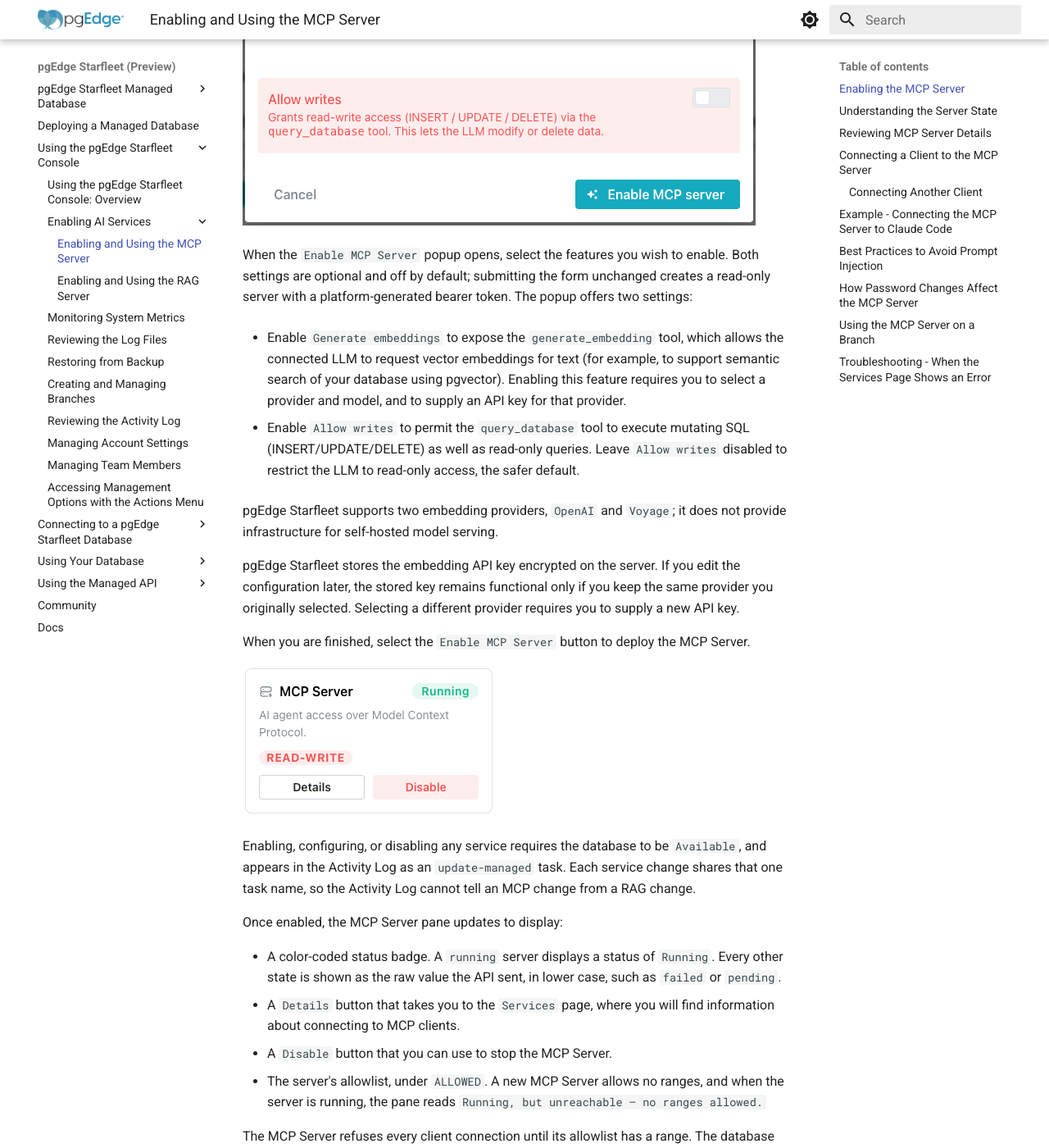
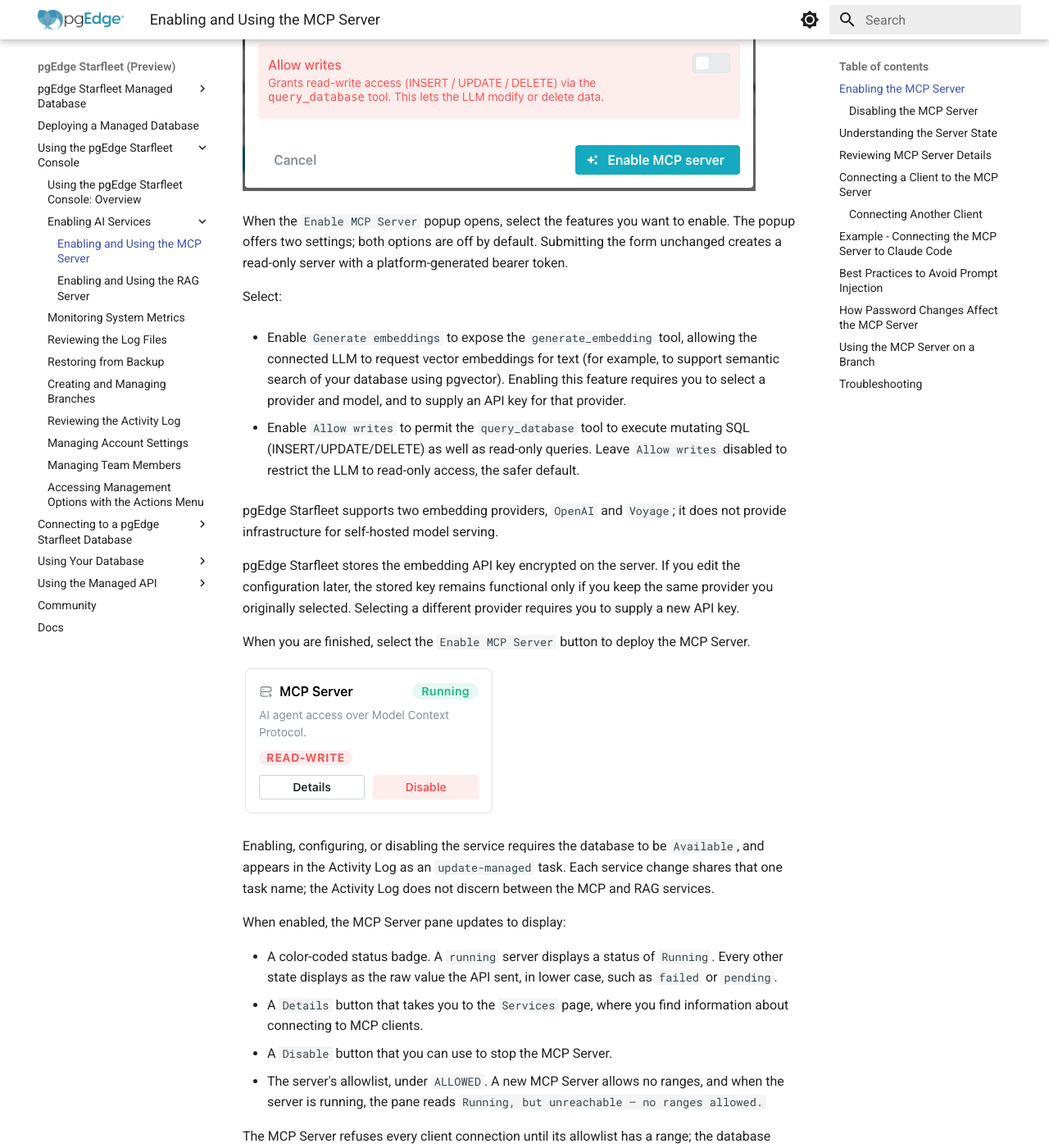
Before and after one commit to pgEdge/pgedge-starfleet-docs, an MkDocs documentation site: the page built from docs/managed/serving_ai_content/managed_mcp.md, in a window 1280 px wide and 1400 px high, scrolled down 997 px. Shown: the whole window at 82% size. Built offline with MkDocs 1.6.1 and Material for MkDocs 9.7.7, drawn with Linux system fonts in a browser that asks for light colours; some of the changed text lies outside the part shown.

Commit message:
Review pass: MCP server page
Fix vague verbs (shows/shown -> displays), fix cross-sentence
ambiguous "it" in the client-config bullets and Bearer token
description, standardize bullets to "-" and numbered-list spacing,
replace recurring "Once" with "When", combine and reposition the
server-description paragraph, split out a Disabling the MCP Server
subsection with its screenshot in the right order, rename the
Troubleshooting heading and drop its now-optional intro sentence,
bold Troubleshooting message text, and tighten several sentences.

````diff
--- a/docs/managed/serving_ai_content/managed_mcp.md
+++ b/docs/managed/serving_ai_content/managed_mcp.md
@@ -5,16 +5,15 @@ can use to deploy available services on your database.
 
 ![The AI Services pane](../images/managed_services.png)
 
-Select `Enable MCP` to deploy the server. Once the service is deployed, select
-the `Details` button to manage the server.
-
 The
 [pgEdge Postgres MCP Server](https://docs.pgedge.com/pgedge-postgres-mcp-server/v1-0-0/)
 acts as a gateway to your Postgres database. The server translates requests
-into operations against your database.
+into operations against your database. The server connects to the database
+as the `app` role, so even a read-only server has read access to every
+table `app` can read.
 
-The server connects to the database as the `app` role, so even a read-only
-server has read access to every table `app` can read.
+Select `Enable MCP` to deploy the server. When the service is deployed, use
+the `Details` button to manage the server.
 
 !!! warning
 
@@ -31,13 +30,15 @@ button displays `Database not available`.
 
 ![Enabling the MCP Server](../images/managed_enable_mcp.png)
 
-When the `Enable MCP Server` popup opens, select the features you wish to
-enable. Both settings are optional and off by default; submitting the
-form unchanged creates a read-only server with a platform-generated
-bearer token. The popup offers two settings:
+When the `Enable MCP Server` popup opens, select the features you want to
+enable. The popup offers two settings; both options are off by default.
+Submitting the form unchanged creates a read-only server with a
+platform-generated bearer token.
 
-- Enable `Generate embeddings` to expose the `generate_embedding` tool, which
-  allows the connected LLM to request vector embeddings for text (for
+Select:
+
+- Enable `Generate embeddings` to expose the `generate_embedding` tool,
+  allowing the connected LLM to request vector embeddings for text (for
   example, to support semantic search of your database using pgvector).
   Enabling this feature requires you to select a provider and model, and to
   supply an API key for that provider.
@@ -60,17 +61,17 @@ MCP Server.
 
 ![The deployed MCP service](../images/managed_enable_mcp_deployed.png)
 
-Enabling, configuring, or disabling any service requires the database to
+Enabling, configuring, or disabling the service requires the database to
 be `Available`, and appears in the Activity Log as an `update-managed`
-task. Each service change shares that one task name, so the Activity Log
-cannot tell an MCP change from a RAG change.
+task. Each service change shares that one task name; the Activity Log
+does not discern between the MCP and RAG services.
 
-Once enabled, the MCP Server pane updates to display:
+When enabled, the MCP Server pane updates to display:
 
 - A color-coded status badge. A `running` server displays a status of
-  `Running`. Every other state is shown as the raw value the API sent, in
+  `Running`. Every other state displays as the raw value the API sent, in
   lower case, such as `failed` or `pending`.
-- A `Details` button that takes you to the `Services` page, where you will
+- A `Details` button that takes you to the `Services` page, where you
   find information about connecting to MCP clients.
 - A `Disable` button that you can use to stop the MCP Server.
 - The server's allowlist, under `ALLOWED`. A new MCP Server allows no
@@ -78,17 +79,19 @@ Once enabled, the MCP Server pane updates to display:
   unreachable — no ranges allowed.`
 
 The MCP Server refuses every client connection until its allowlist has a
-range. The database allowlist does not apply to the MCP Server. Select
+range; the database allowlist does not apply to the MCP Server. Select
 `Add my IP` to add the address the console sees you connecting from, or
 select `Range` to add another range. For more information, see
 [Controlling Network Access](../using_database/managed_network_access.md).
 
-![Disabling the MCP Server](../images/managed_mcp_confirm_disable.png)
+### Disabling the MCP Server
 
 Select the `Disable MCP Server` button to stop the MCP Server. Disabling the
 server does not change your client configuration, and every request from that
-client fails once the server stops. A disabled endpoint may keep answering
+client fails when the server stops. A disabled endpoint may keep answering
 for a few seconds before it stops; you can enable the server again later.
+
+![Disabling the MCP Server](../images/managed_mcp_confirm_disable.png)
 
 ## Understanding the Server State
 
@@ -113,24 +116,22 @@ page, which displays the server's status and configuration:
 
 ![MCP Server details](../images/managed_connect_to_mcp.png)
 
-* `Access` shows whether the server is read-only or
+- `Access` displays if the server is read-only or
   `READ-WRITE (INSERT / UPDATE / DELETE)`, based on the `Allow writes` setting
   chosen when the server was enabled.
-* `Embeddings` shows the configured embedding provider and model (for
+- `Embeddings` displays the configured embedding provider and model (for
   example, `openai · text-embedding-3-small`), or `Disabled` if
   `Generate embeddings` was not enabled.
-* `Bearer token` is the token used to authenticate MCP clients. Select the eye
-  icon to reveal it, or the copy icon to copy it. The token is the MCP
+- `Bearer token` is the token used to authenticate MCP clients. Select the eye
+  icon to reveal the token, or the copy icon to copy it. The token is the MCP
   Server's own credential and is not the database password.
 
 Select `Configure` to modify these settings, or `Disable` to stop the server.
-The `Configure` button reopens the same form, and a change to one field leaves
-the others as they are.
 
 The connection endpoint appears in the `Connect to MCP Clients` panel only when
 the server reports `Running`. The endpoint is the database's own domain with
-`/mcp/v1` appended to it, and includes no port in the ordinary case; a pgEdge
-Starfleet service is reached over HTTPS on port 443.
+`/mcp/v1` appended to it, and includes no port; a pgEdge Starfleet service
+is reached over HTTPS on port 443.
 
 ## Connecting a Client to the MCP Server
 
@@ -139,25 +140,28 @@ platform. The `Connect to MCP Clients` section (below the server details on
 the `Services` page) displays ready-to-use connection details for four
 clients:
 
-- [Claude Code](https://code.claude.com/docs/en/overview) shows a JSON block
-  with `"type": "http"`, the endpoint as its URL, and an `Authorization`
-  header, its value the bearer token. Add it to `.mcp.json` at your project
-  root, or merge it into your user or project MCP config.
-- [Cursor](https://cursor.com/en-US/docs) shows the same JSON without the
-  `type` field. Add it to `.cursor/mcp.json` in the repository for one
-  project, or to `~/.cursor/mcp.json` to make the server available
-  everywhere.
-- [OpenAI Codex](https://openai.com/codex/) shows a TOML block declaring an
-  `mcp_servers.pgedge_postgres` table with the endpoint as its URL, and an
-  `mcp_servers.pgedge_postgres.http_headers` sub-table with the
-  `Authorization` header. Append it to `~/.codex/config.toml`. The header
-  block embeds the token directly, so it works however Codex is launched.
-- [Replit](https://docs.replit.com/getting-started/intro-replit) has no file
-  to edit. The panel shows four values to copy one at a time: a display name
-  of `pgEdge Postgres`, the MCP Server URL, a custom header name of
-  `Authorization`, and its value, which is the word `Bearer` followed by the
-  token. In Replit, add these values under `Integrations`, then
-  `MCP Servers`, then `Add MCP Server`, then `Test and Save`.
+- [Claude Code](https://code.claude.com/docs/en/overview) displays a JSON
+  block with `"type": "http"`, the endpoint as its URL, and an
+  `Authorization` header, its value the bearer token. Add the block to
+  `.mcp.json` at your project root, or merge it into your user or
+  project MCP config.
+- [Cursor](https://cursor.com/en-US/docs) displays the same JSON without
+  the `type` field. Add the block to `.cursor/mcp.json` in the
+  repository for one project, or to `~/.cursor/mcp.json` to make the
+  server available everywhere.
+- [OpenAI Codex](https://openai.com/codex/) displays a TOML block
+  declaring an `mcp_servers.pgedge_postgres` table with the endpoint as
+  its URL, and an `mcp_servers.pgedge_postgres.http_headers` sub-table
+  with the `Authorization` header. Append the block to
+  `~/.codex/config.toml`. The header block embeds the token directly,
+  so it works however Codex is launched.
+- [Replit](https://docs.replit.com/getting-started/intro-replit) has no
+  file to edit. The panel displays four values to copy one at a time: a
+  display name of `pgEdge Postgres`, the MCP Server URL, a custom header
+  name of `Authorization`, and its value, which is the word `Bearer`
+  followed by the token. In Replit, add these values under
+  `Integrations`, then `MCP Servers`, then `Add MCP Server`, then
+  `Test and Save`.
 
 Select a client button to view the client-specific configuration. In the
 displayed block the token is masked until you reveal it with the eye icon, but
@@ -191,7 +195,7 @@ Remote servers, such as your pgEdge Starfleet MCP Server, use
 The server communicates using streamable HTTP at the endpoint, and
 authenticates requests using a bearer token in the `Authorization` header.
 Any client that accepts a URL and a header can use the same two values
-shown in the panel.
+displayed in the panel.
 
 ## Example - Connecting the MCP Server to Claude Code
 
@@ -199,13 +203,13 @@ The `Services` page provides the information needed to connect the MCP
 Server to Claude Code. Follow these steps to connect a deployed MCP Server
 to Claude Code:
 
-1.  In the console, navigate to the `AI Services` pane, then select
+1. In the console, navigate to the `AI Services` pane, then select
     `Details` on your running MCP Server, or select `Services` in the
     navigation panel.
 
-2.  Decide where to store the configuration:
+2. Decide where to store the configuration:
 
-    * At your project root, in a `.mcp.json` file scoped to that
+    - At your project root, in a `.mcp.json` file scoped to that
       project (shareable with teammates via version control if
       desired). If you plan to commit this file, do not hardcode your
       bearer token in it; Claude Code supports `${VAR}`
@@ -213,10 +217,10 @@ to Claude Code:
       reference an environment variable instead (for example,
       `"Authorization": "Bearer ${PGEDGE_MCP_TOKEN}"`) and set the
       real token outside the file.
-    * In your user-level Claude Code configuration, to make the server
+    - In your user-level Claude Code configuration, to make the server
       available across all your projects.
 
-3.  Open the `.mcp.json` file (project or user-level) if it already
+3. Open the `.mcp.json` file (project or user-level) if it already
     exists, or create a new one. If you are creating a new file, you
     need only include the snippet provided on the `Claude Code` tab of
     the `Services` page.
@@ -224,7 +228,7 @@ to Claude Code:
     If you already have an `mcp.json` file that lists other MCP
     Servers under `mcpServers`, take care not to overwrite them.
 
-4.  Add the `pgedge-postgres` entry. If the file is new, paste the
+4. Add the `pgedge-postgres` entry. If the file is new, paste the
     whole block:
 
     ```json
@@ -245,16 +249,16 @@ to Claude Code:
     `"pgedge-postgres": { ... }` key alongside them, inside the
     existing object.
 
-5.  Replace `<your-domain>/mcp/v1` and `<your-bearer-token>` in the
+5. Replace `<your-domain>/mcp/v1` and `<your-bearer-token>` in the
     `.mcp.json` file with the real values.
 
-6.  Save the file.
+6. Save the file.
 
-7.  Restart Claude Code, or start a new session in that project.
+7. Restart Claude Code, or start a new session in that project.
     Claude Code reads `.mcp.json` on startup and prompts you to
     approve or trust the new MCP Server on the first connection.
 
-8.  Verify the connection: run `/mcp` in Claude Code to confirm that
+8. Verify the connection: run `/mcp` in Claude Code to confirm that
     `pgedge-postgres` appears in the list of active MCP Servers, then
     submit a natural-language query against your database to confirm
     the tool functions correctly.
@@ -263,7 +267,7 @@ to Claude Code:
     may have finished moments earlier. Wait a few seconds and
     reconnect.
 
-    The `/mcp` output shows `pgedge-postgres` as `connected`, along
+    The `/mcp` output displays `pgedge-postgres` as `connected`, along
     with the number of tools it exposes:
 
     ![The pgedge-postgres MCP Server connected in Claude Code](../images/managed_mcp_server_list.png)
@@ -293,12 +297,12 @@ When using the MCP Server:
 
 - Ensure that `Allow writes` remains off unless it is required. An agent
   that cannot write cannot damage your data.
-- Disable `Allow writes` again once the task that required write or
+- Disable `Allow writes` again when the task that required write or
   delete access is complete.
 - Treat a write-enabled agent as a user with the `app` role's
   privileges, not as a tool. Only enable write access on a database whose
   data you would be willing to expose to an untrusted client.
-- In a client that shows tool calls before executing them, review what
+- In a client that displays tool calls before executing them, review what
   the agent proposes before approving it.
 - Exercise particular caution when accessing tables that contain text
   written by other users. Data you wrote yourself poses less risk than
@@ -322,17 +326,15 @@ If your database runs the MCP server, a branch of the database runs its own MCP
 server, with its own address and a separate MCP token. The source database's
 address and token do not work against the branch, so an MCP client needs the
 branch's own token and address. The MCP server's card on the branch's page
-shows the branch's `Endpoint` and `Bearer token`. The branch's MCP server
+displays the branch's `Endpoint` and `Bearer token`. The branch's MCP server
 copies this server's allowlist when the branch is created, and that copy
 cannot be changed, so add a client's address here before you create the
 branch. See
 [Creating and Managing Branches](../using_console/managed_branches.md).
 
-## Troubleshooting - When the Services Page Shows an Error
+## Troubleshooting
 
-The `Services` page displays a message when something goes wrong:
-
-* `Unable to load services` is displayed with the body
+- **`Unable to load services`** is displayed with the body
   text: `We could not load this database. Refresh the page to try
   again.`
 
@@ -340,9 +342,9 @@ The `Services` page displays a message when something goes wrong:
     them, so this indicates a console read failure rather than an outage of
     the services themselves.
 
-* `Failed to update MCP Server.` is displayed when a service change is
-  refused. This is the fallback text, shown when the API sends no message
-  of its own.
+- **`Failed to update MCP Server.`** is displayed when a service change is
+  refused. This is the fallback text, displayed when the API sends no
+  message of its own.
 
     A service change needs the database in an `Available` state, and each
     service change writes one `update-managed` task, so the Activity
````
Also changed, not shown: other parts of docs/managed/serving_ai_content/managed_mcp.md (+3 -3 lines).
